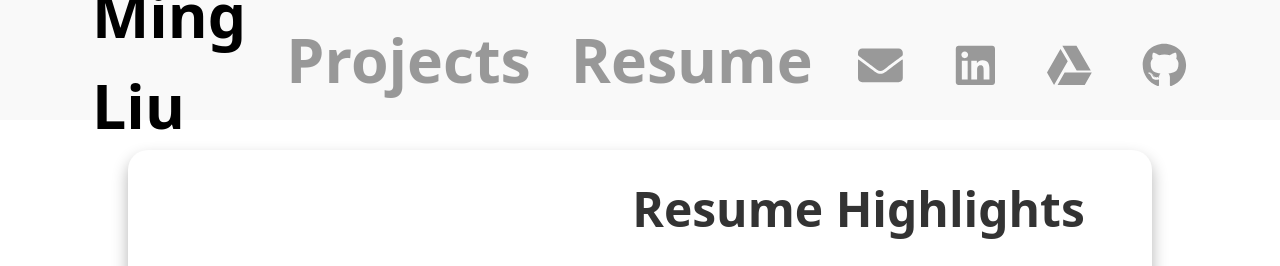
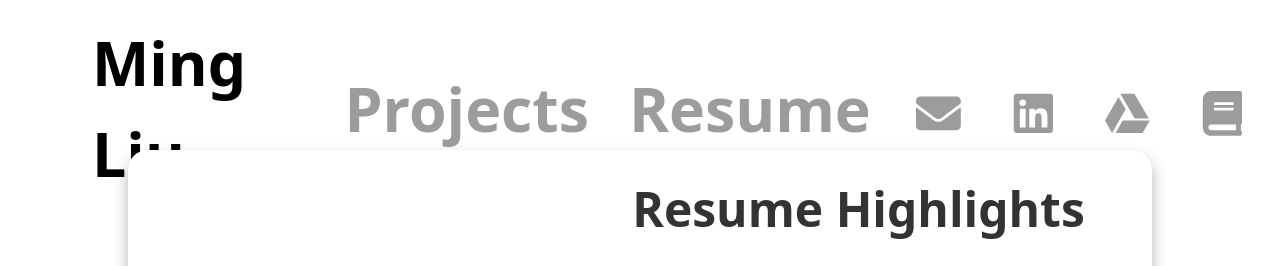
Before and after one commit to ml4802/custom-landing-page, a React (Vite) app: page / in a window 1280 px wide. Shown: the top 266 px of the page. Built offline with nearby package versions, Linux system fonts and the light colour scheme.

Commit message:
scrolling works
made the tiles scrollable over the top navbar

```diff
--- a/src/App.css
+++ b/src/App.css
@@ -31,10 +31,10 @@ html, body {
 
 /* Navbar Styles */
 .navbar-custom {
-    background-color: #f9f9f9; /* Dark background for the navbar */
+    background-color: white; /* Dark background for the navbar */
     height: 120px; /* Increased height for a thicker navbar */
     padding: 0 30px; /* Padding to space out from edges */
-    animation: slideInFromBottom 0.7s cubic-bezier(0.1, 0.1, 0.1, 1); /* Apply the slide-in animation */
+
 }
 .navbar-brand-custom {
     color: black; /* Light gray text color */
@@ -44,6 +44,8 @@ html, body {
 }
 
 .navbar-links {
+    position: fixed;
+    top: 0;
     display: flex;
     align-items: center; /* Center items vertically */
     margin-right: 20px; /* Add horizontal spacing */
@@ -70,6 +72,7 @@ html, body {
 .nav-link-custom:focus {
     border-bottom: 2px solid black; /* Black border on active and focus */
 }
+
 }
 
 /* Resume Section Styles */
@@ -178,6 +181,7 @@ html, body {
     left: 0;
     bottom: 0;
     right: 0;
+    size: 1.5rem; /* Larger font size */
     animation: slideInFromBottom 2s ease-out; /* Apply the slide-in animation */
 }
 
--- a/src/App.tsx
+++ b/src/App.tsx
@@ -1,4 +1,4 @@
-import React, { useState } from "react";
+import React, { useState, useEffect } from "react";
 import "./App.css"; // Import your global CSS file
 import Navbar from "./components/NavBar";
 import ResumeSection from "./components/ResumeSection";
@@ -14,10 +14,11 @@ const App: React.FC = () => {
     "Last version 12:10am wed aug 7",
   ];
 
-  // The pages can be Home, Projects, Resume
+  // The states can be updated to include more pages
   const [pageVis, setPageVis] = useState("Home");
 
   function setPageVisFunc() {
+    // This function will return the correct page based on the state
     switch (pageVis) {
       case "PROJECT":
         return (
@@ -57,7 +58,7 @@ const App: React.FC = () => {
       <Navbar
         pageVis={pageVis}
         setPageVis={setPageVis}
-        githubLink={"https://github.com/ml4802"}
+        paperLink={"https://dl.acm.org/doi/abs/10.1145/3576914.3589561"}
         googleDriveLink={"https://www.youtube.com/watch?v=dQw4w9WgXcQ"}
         linkedinLink={"https://www.linkedin.com/in/mingliu232/"}
         emailLink={"mailto:mingliu232@gmail.com"} // Update the emailLink prop
--- a/src/components/NavBar.tsx
+++ b/src/components/NavBar.tsx
@@ -2,18 +2,13 @@ import Container from "react-bootstrap/Container";
 import Nav from "react-bootstrap/Nav";
 import Navbar from "react-bootstrap/Navbar";
 import React, { useState } from "react";
-import {
-  FaEnvelope,
-  FaLinkedin,
-  FaGoogleDrive,
-  FaGithub,
-} from "react-icons/fa";
+import { FaEnvelope, FaLinkedin, FaGoogleDrive, FaBook } from "react-icons/fa";
 import "../App.css"; // Import your global CSS file
 
 interface Props {
   pageVis: string;
   setPageVis: React.Dispatch<React.SetStateAction<string>>;
-  githubLink: string;
+  paperLink: string;
   googleDriveLink: string;
   linkedinLink: string;
   emailLink: string;
@@ -21,7 +16,7 @@ interface Props {
 
 function NavBar({
   setPageVis,
-  githubLink,
+  paperLink,
   googleDriveLink,
   linkedinLink,
   emailLink,
@@ -37,7 +32,7 @@ function NavBar({
     <Navbar expand="lg" className="navbar-custom">
       <Container>
         <Navbar.Toggle aria-controls="basic-navbar-nav" />
-        <Navbar.Collapse id="basic-navbar-nav">
+
         <Nav className="navbar-links">
           <Nav.Link
             href="#home"
@@ -77,12 +72,11 @@ function NavBar({
             <a href={googleDriveLink} className="nav-icon">
               <FaGoogleDrive />
             </a>
-              <a href={githubLink} className="nav-icon">
-                <FaGithub />
+            <a href={paperLink} className="nav-icon">
+              <FaBook />
             </a>
           </div>
         </Nav>
-        </Navbar.Collapse>
       </Container>
     </Navbar>
   );
```
Lines whose indentation alone changed are shown as unchanged.
